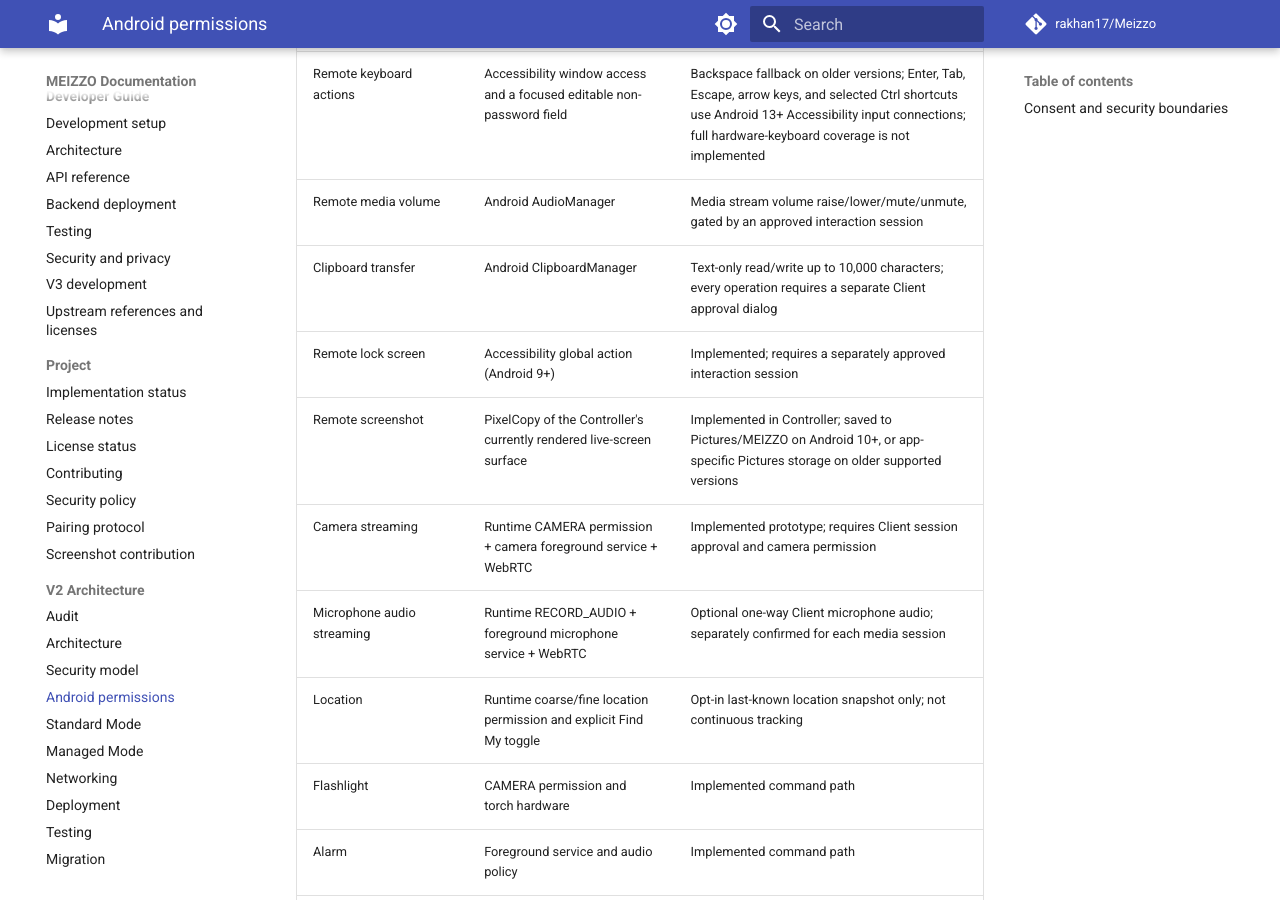
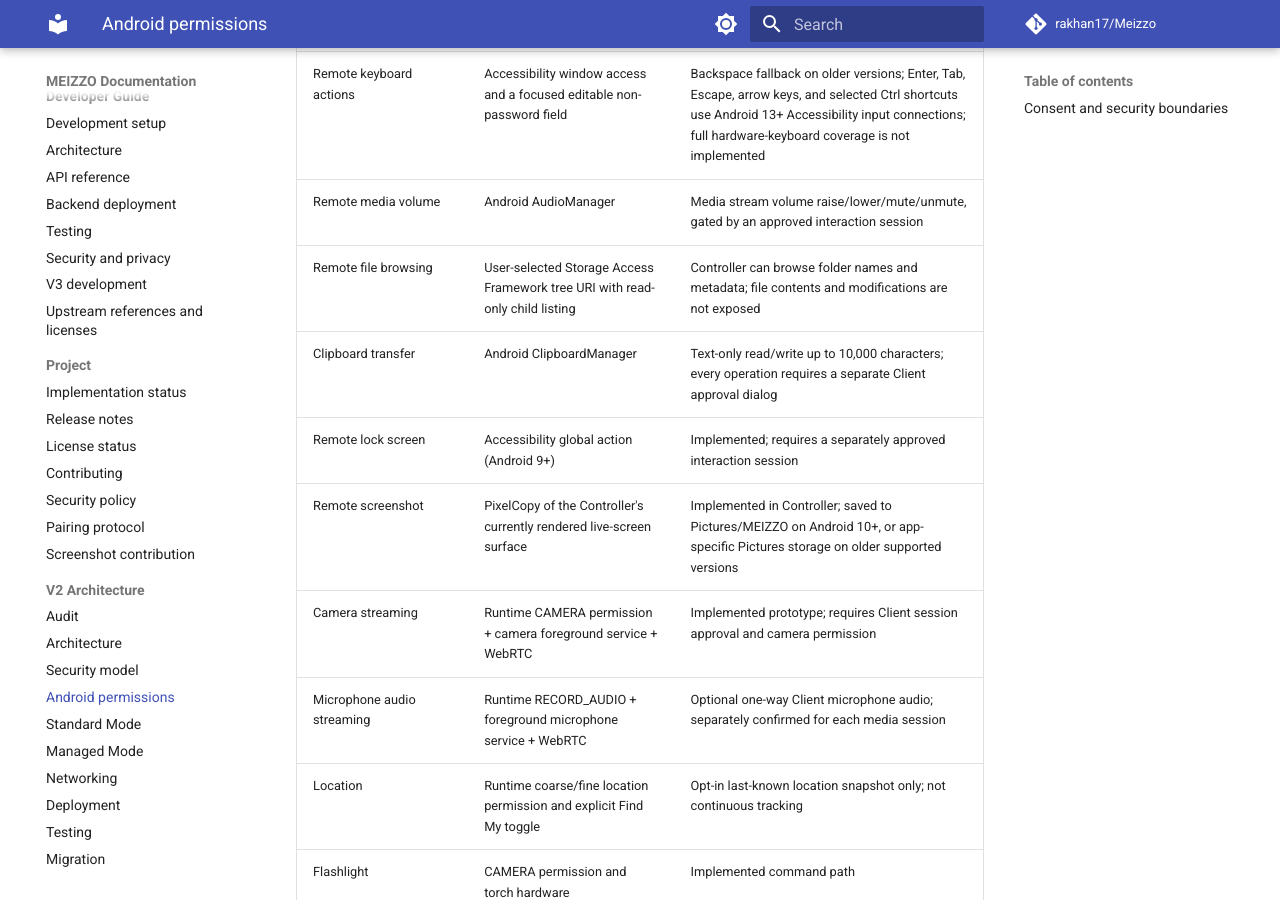
Before and after one commit to rakhan17/Meizzo, an MkDocs documentation site: the page built from docs/v2/android-permissions.md, in a window 1280 px wide and 900 px high, scrolled down 810 px. Built offline with MkDocs 1.6.1 and Material for MkDocs 9.7.7, drawn with Linux system fonts in a browser that asks for light colours; comment, search, counter and statistics services are not loaded.

Commit message:
Document SAF read-only remote file browsing permission scope

```diff
--- a/docs/v2/android-permissions.md
+++ b/docs/v2/android-permissions.md
@@ -15,6 +15,7 @@ physical-device and cross-network acceptance work listed in the v3 roadmap.
 | Remote text input | Accessibility window access and an editable, focused, non-password field | Appends up to 2,000 characters; custom editors may reject ACTION_SET_TEXT |
 | Remote keyboard actions | Accessibility window access and a focused editable non-password field | Backspace fallback on older versions; Enter, Tab, Escape, arrow keys, and selected Ctrl shortcuts use Android 13+ Accessibility input connections; full hardware-keyboard coverage is not implemented |
 | Remote media volume | Android AudioManager | Media stream volume raise/lower/mute/unmute, gated by an approved interaction session |
+| Remote file browsing | User-selected Storage Access Framework tree URI with read-only child listing | Controller can browse folder names and metadata; file contents and modifications are not exposed |
 | Clipboard transfer | Android ClipboardManager | Text-only read/write up to 10,000 characters; every operation requires a separate Client approval dialog |
 | Remote lock screen | Accessibility global action (Android 9+) | Implemented; requires a separately approved interaction session |
 | Remote screenshot | PixelCopy of the Controller's currently rendered live-screen surface | Implemented in Controller; saved to Pictures/MEIZZO on Android 10+, or app-specific Pictures storage on older supported versions |
```
